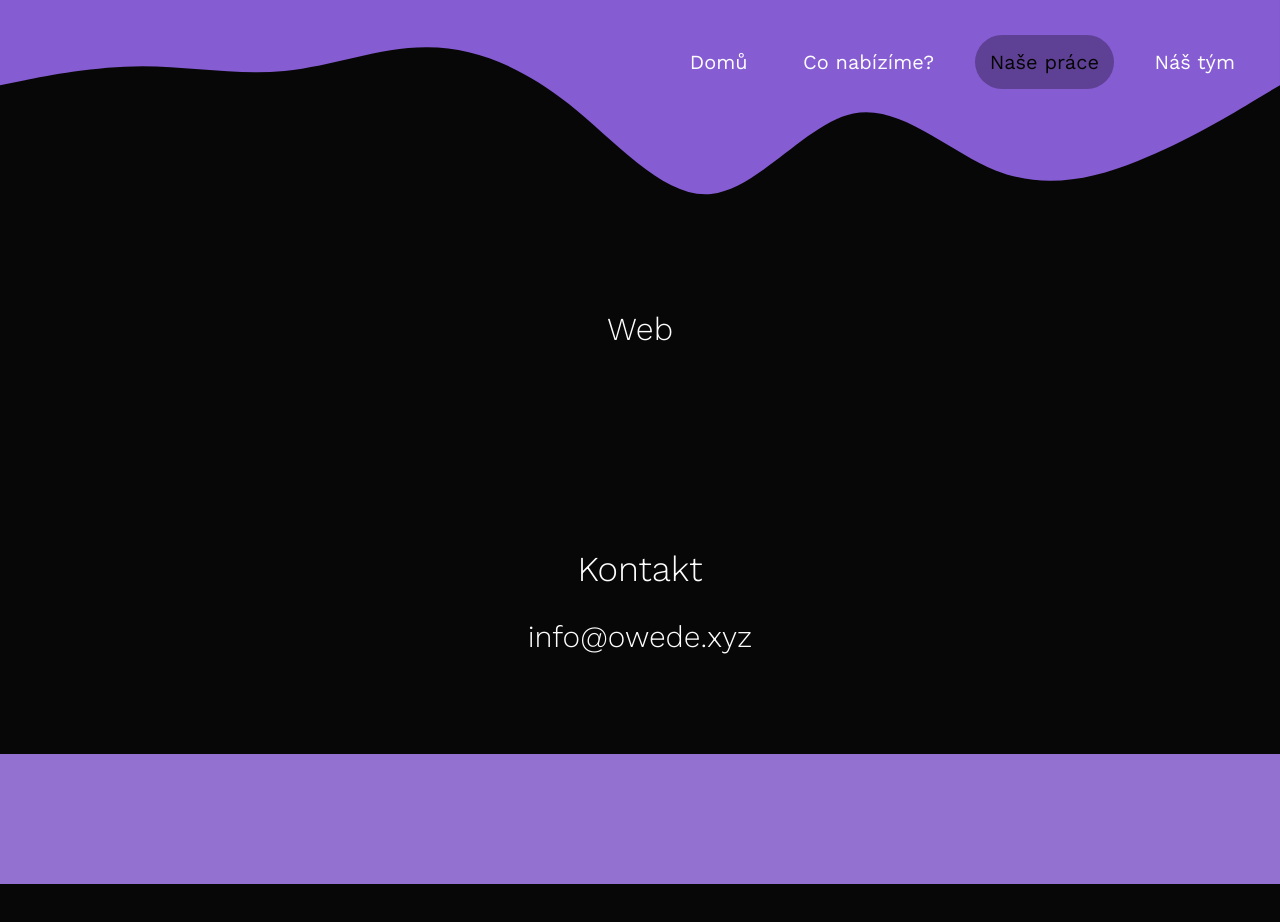
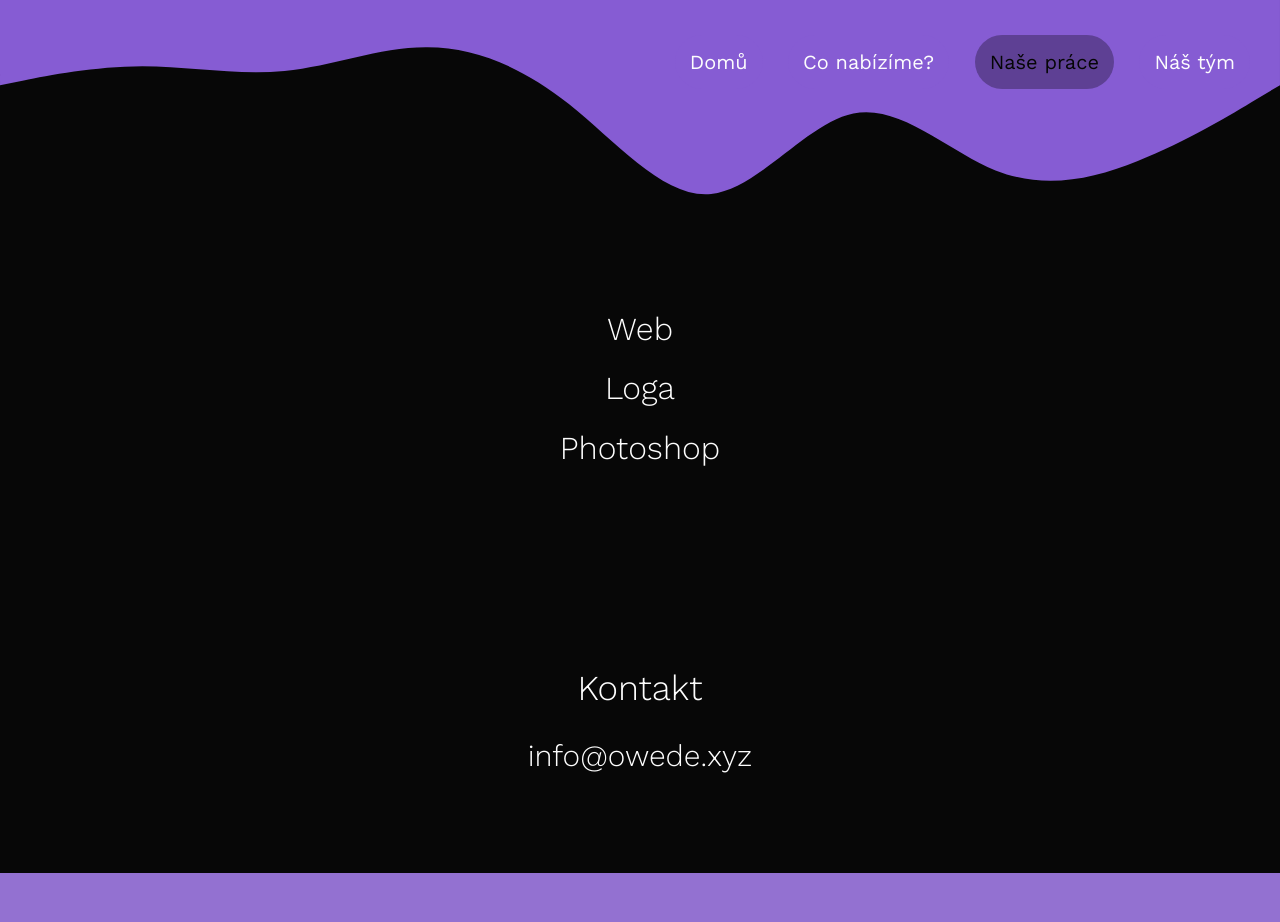
Before and after one commit to michaellkaa/owede-v2.0, a plain HTML site: page nase-prace.html in a window 1280 px wide. Before the commit the page ends 884 px from the top, so only its background shows below. Drawn offline with nearby package versions, Linux system fonts and the light colour scheme.

Commit message:
Add files via upload

```diff
--- a/nase-prace.css
+++ b/nase-prace.css
@@ -52,7 +52,7 @@ body {
     background-color: var(--third-color);
 }
 
-.web h1 {
+.web h1, .loga h1, .photoshop h1 {
     color: var(--second-color);
     font-weight: 300;
     text-align: center;
--- a/nase-prace.html
+++ b/nase-prace.html
@@ -28,6 +28,14 @@
         <h1>Web</h1>
     </div>
 
+    <div class="loga">
+        <h1>Loga</h1>
+    </div>
+
+    <div class="photoshop">
+        <h1>Photoshop</h1>
+    </div>
+
     <div class="kontakt">
     <h2>Kontakt</h2>
     <a href="mailto:info@owede.xyz">info@owede.xyz</a>
```
